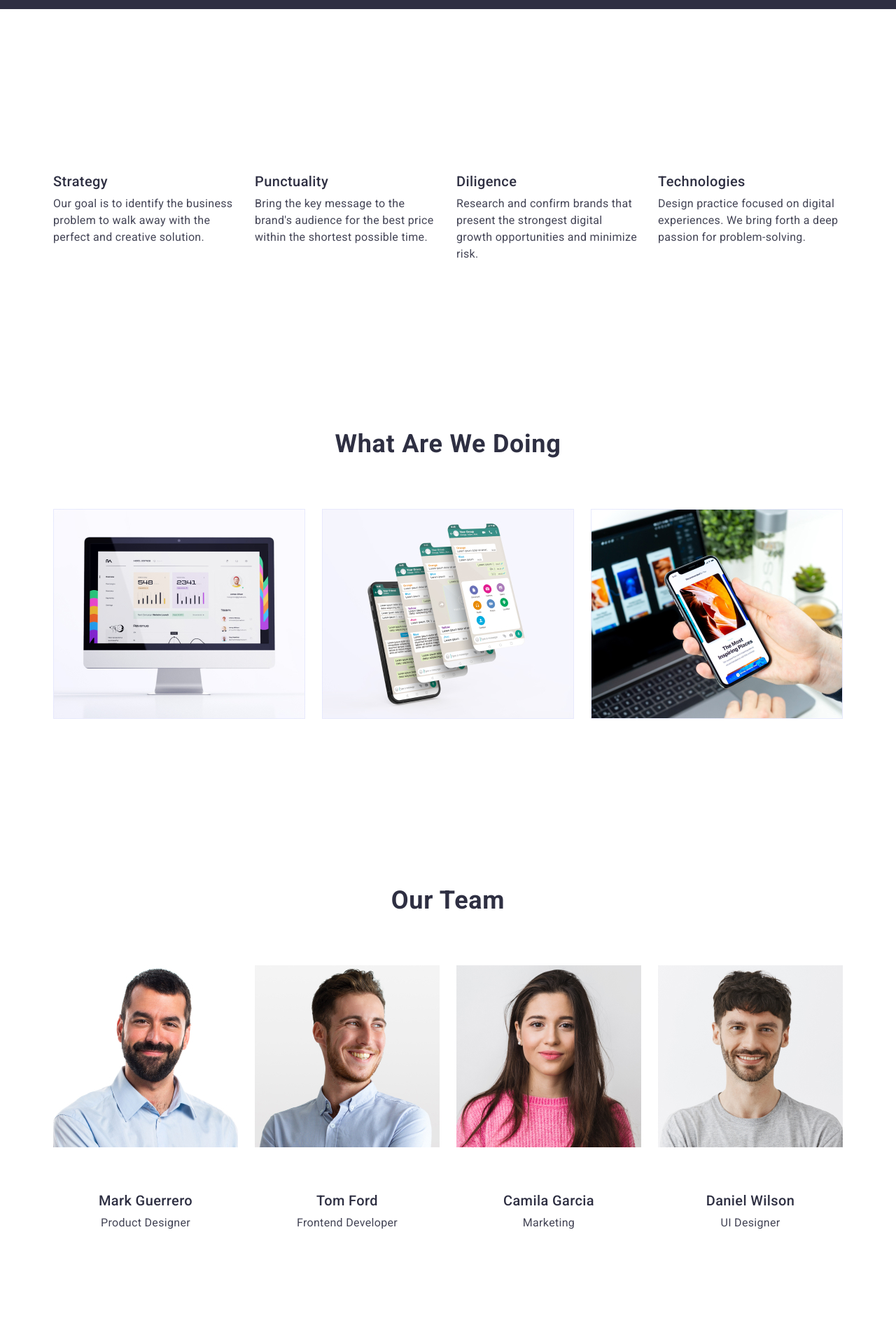
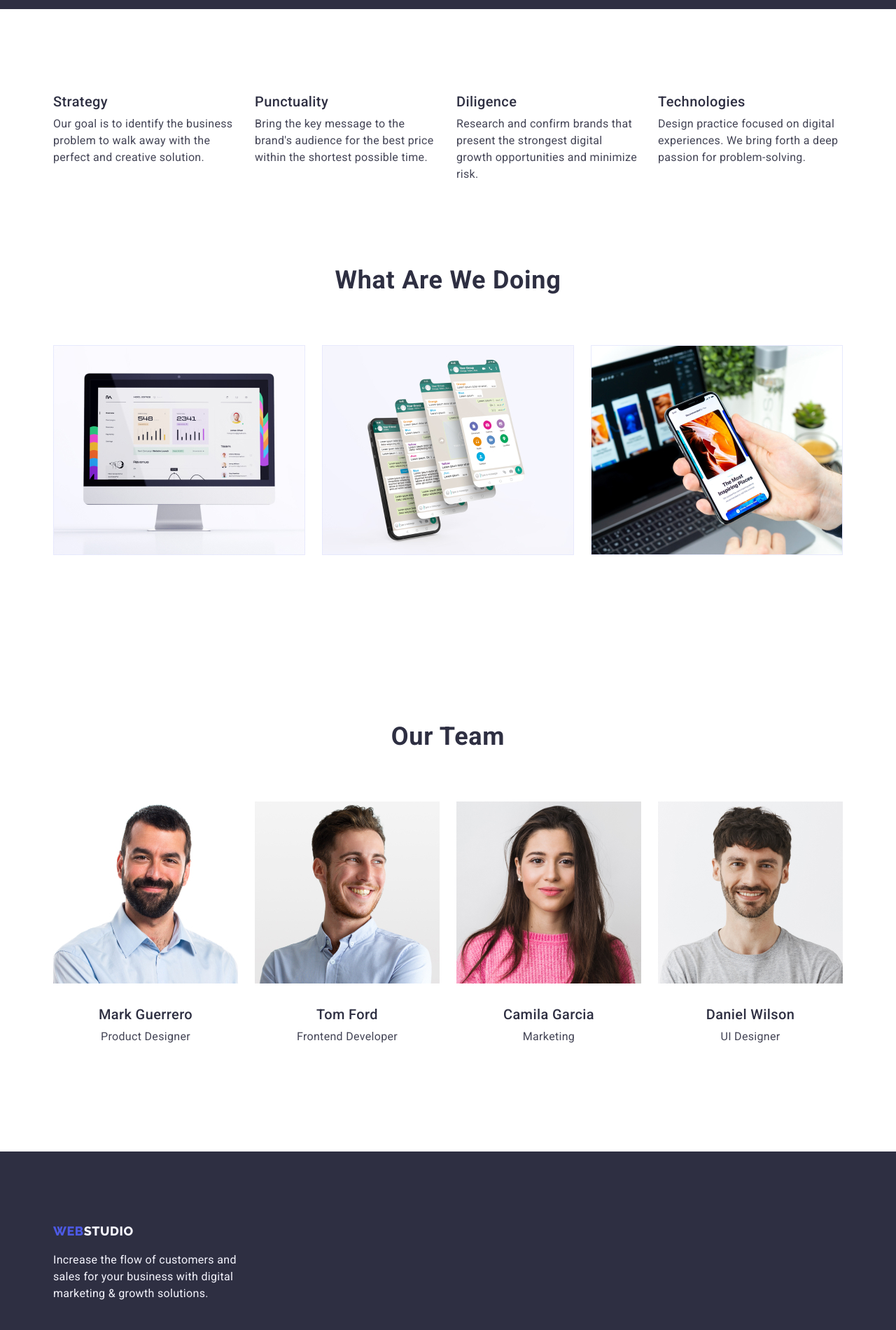
Before and after one commit to Carriedbydog/goit-markup-hw-03, a plain HTML site: page index.html in a window 1280 px wide. Shown: the part 660-2560 px from the top of the page at 70% size. Drawn offline with nearby package versions, Linux system fonts and the light colour scheme.

Commit message:
Update styles.css
updated css, changed mistakes

```diff
--- a/css/styles.css
+++ b/css/styles.css
@@ -45,10 +45,6 @@ body {
     padding-top: 0;
     padding-bottom: 120px;
 }
-.section-goals {
-    margin-top: 114px;
-    margin-bottom: 120px;
-}
 
 img {
     display: block;
@@ -59,7 +55,7 @@ img {
   |============================
 */
 .logo-first-part-header {
-    margin-right: 76px;
+    /* margin-right: 76px; */
     padding-top: 25.5px;
     padding-bottom: 25.5px;
 
@@ -74,9 +70,6 @@ img {
 }
 .logo-second-part-header {
     margin-right: 76px;
-    padding-top: 25.5px;
-    padding-bottom: 25.5px;
-
     font-family: var(--font-logo);
     font-weight: 800;
     font-size: 18px;
@@ -383,7 +376,6 @@ color: #404bbf;
 }
 
 .team-name {
-    margin-top: 32px;
     margin-bottom: 8px;
     font-weight: 500;
     font-size: 20px;
@@ -436,10 +428,8 @@ color: #404bbf;
      color: #4d5ae5;
 }
 .logo-second-part-footer {
-    display: inline-block;
     padding-top: 0;
     padding-bottom: 0;
-    margin-bottom: 16px;
 
     font-family: 'Raleway', sans-serif;
     font-weight: 800;
@@ -453,7 +443,6 @@ color: #404bbf;
 .footer-description {
     display: block;
     flex-direction: column;
-    margin-bottom: 100px;
     max-width: 264px;
 
     font-weight: 400;
@@ -540,9 +529,9 @@ color: #404bbf;
 
 }
 
-.portfolio-list:nth-child(-n+3) {
+/* .portfolio-list:nth-child(-n+3) {
     margin-top: 72px;
-}
+} */
 
 .portfolio-links {
     display: flex;
```
